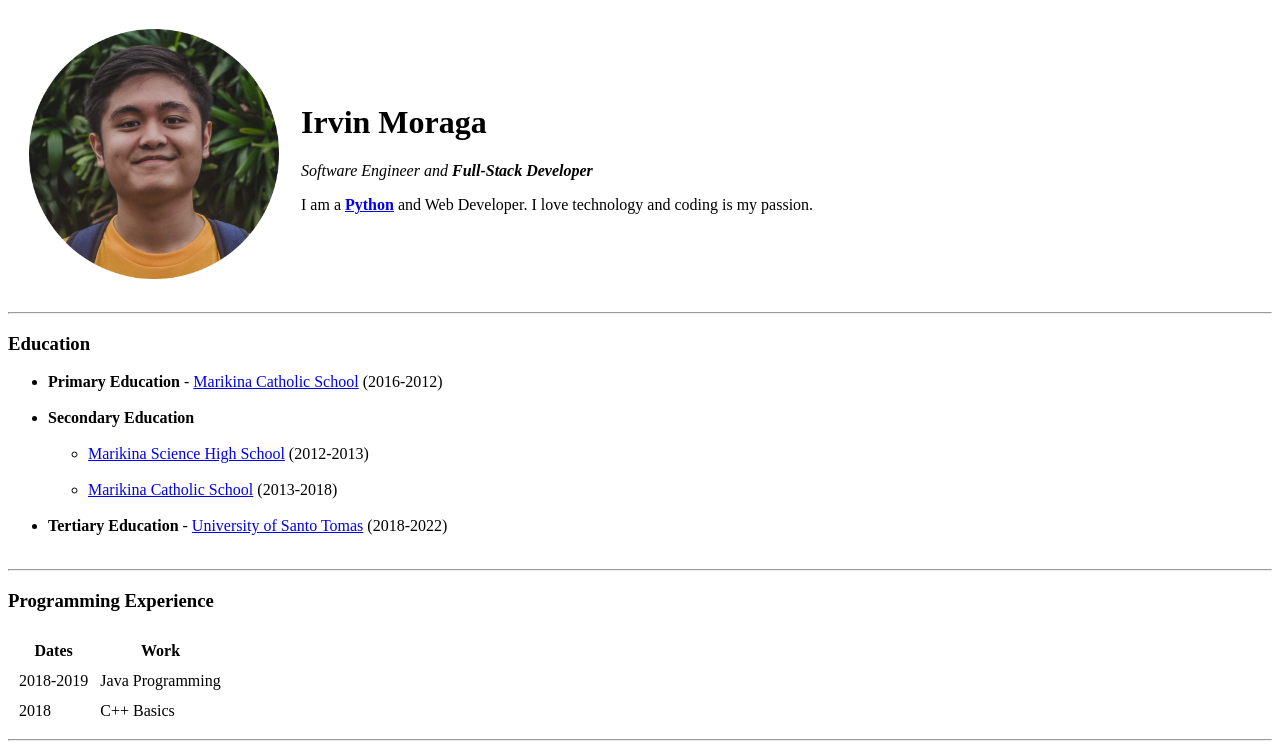
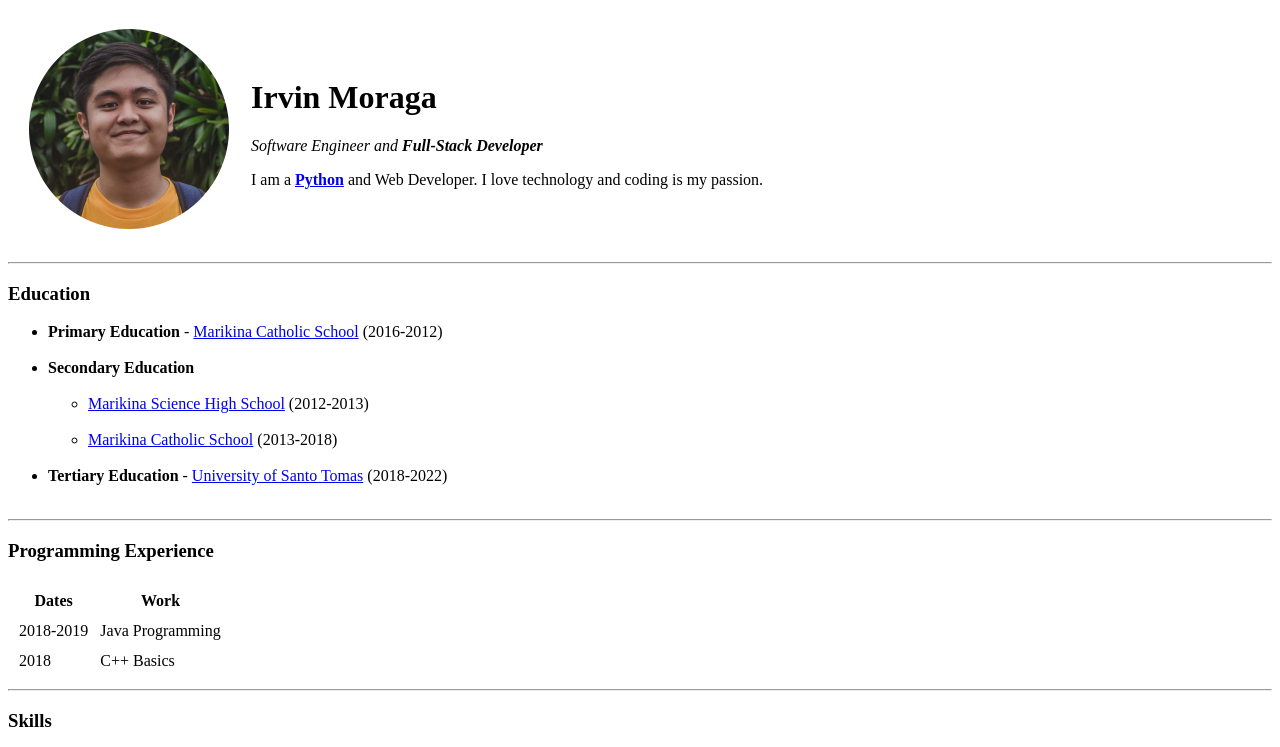
Before and after one commit to IrvinMoraga/cv, a plain HTML site: page index.html in a window 1280 px wide. Shown: the top 747 px of the page. Drawn offline with Linux system fonts and the light colour scheme.

Commit message:
Updated image size
Set it from 250px to 200px

```diff
--- a/index.html
+++ b/index.html
@@ -9,7 +9,7 @@
 <body>
     <table cellspacing="20">
         <tr>
-            <td><img src="images/irvinm.png" alt="irvin profile picture" style="width: 250px; height: 250px;"></td>
+            <td><img src="images/irvinm.png" alt="irvin profile picture" style="width: 200px; height: 200px;"></td>
             <td>
                 <h1>Irvin Moraga</h1>
                 <p><em>Software Engineer and <strong>Full-Stack Developer</strong></em></p>
```
